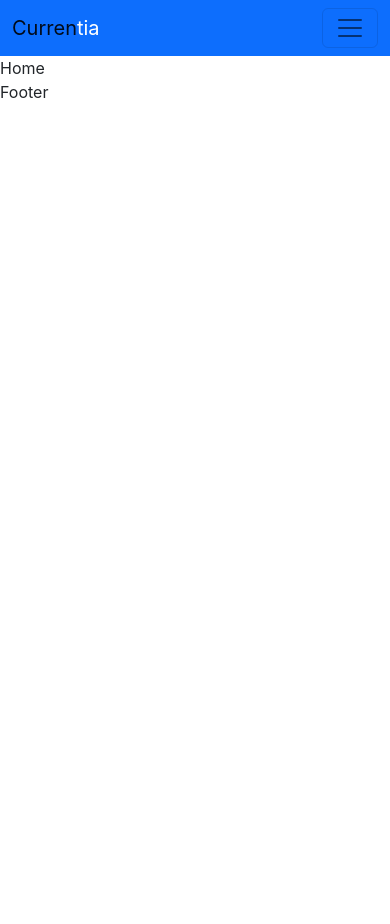
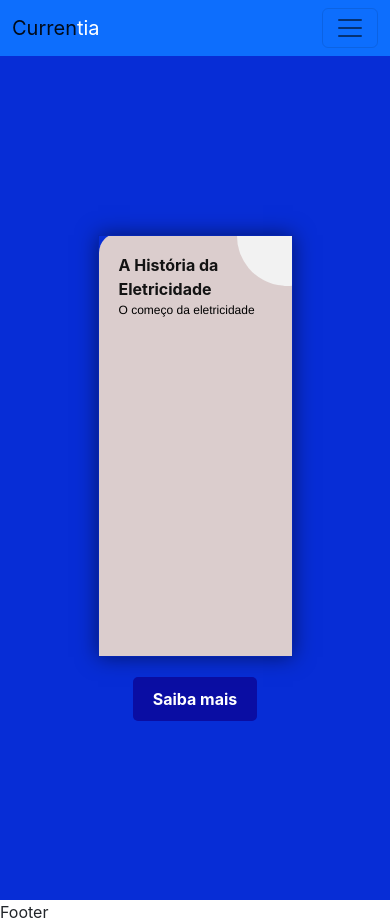
Before and after one commit to benetesla/currentia, a React (Create React App) app: page / in a window 390 px wide. Before the commit the page ends 844 px from the top, so only its background shows below. Built offline with nearby package versions, Linux system fonts and the light colour scheme.

Commit message:
Inicio da codificacao dos cards, criando a hero Sction em nossa home page, nessa pagina temos um cartao com alguns efeitos de pseudo elementos do css para da um upgrade no sistema, tambem temos o nosso primeiro link

```diff
--- a/package.json
+++ b/package.json
@@ -10,6 +10,8 @@
     "react-dom": "^18.2.0",
     "react-router-dom": "^6.8.2",
     "react-scripts": "5.0.1",
+    "tsparticles": "^2.9.3",
+    "tsparticles-engine": "^2.9.3",
     "web-vitals": "^2.1.4"
   },
   "scripts": {
--- /dev/null
+++ b/src/Components/hero/Hero.css
@@ -0,0 +1,194 @@
+.hero {
+    display: flex;
+    flex-direction: column;
+    justify-content: center;
+    align-items: center;
+    height: 100vh;
+    width: 100%;
+    background: #072dd6;
+}
+.hero .btn {
+    margin-top: 20px;
+    padding: 10px 20px;
+    border: none;
+    border-radius: 5px;
+    background: #0a0da3;
+    color: #fff;
+    font-size: 16px;
+    font-weight: bold;
+    cursor: pointer;
+    transition: all 0.3s ease;
+}
+.hero .btn:hover {
+    background: #0a0da3;
+    transform: scale(1.1);
+}
+.hero .btn a {
+    text-decoration: none;
+    color: #fff;
+}
+
+.card {
+    position: relative;
+    flex-direction: row;
+    width: 450px;
+    height: 450px;
+    color: #0a0da3;
+    background: #072dd6;
+    overflow: hidden;
+    border-radius: 20px;
+    margin: 0 auto;
+    box-shadow: 0 0 20px rgba(0, 0, 0, 0.5);
+    padding: 15px;
+    transition: transform .25s;
+    margin-top: 15px;
+
+}
+
+.temporary_text {
+    font-weight: bold;
+    font-size: 24px;
+    padding: 6px 12px;
+    color: #000000;
+
+}
+
+.temporary_text img {
+    width: 100%;
+    height: 100%;
+    border-radius: 5%;
+}
+
+.card_title {
+    font-weight: bold;
+}
+
+.card_content {
+    position: absolute;
+    left: 0;
+    bottom: 0;
+    /* edit the width to fit card */
+    width: 100%;
+    padding: 20px;
+    background: #dbcdcd;
+    border-top-left-radius: 20px;
+    /* edit here to change the height of the content box */
+    transform: translateY(150px);
+    transition: transform .25s;
+}
+
+.card_content::before {
+    content: '';
+    position: absolute;
+    top: -47px;
+    right: -45px;
+    width: 100px;
+    height: 100px;
+    transform: rotate(-175deg);
+    border-radius: 50%;
+    box-shadow: inset 48px 48px #f2f2f2;
+}
+
+.card_title {
+    color: #131313;
+    line-height: 15px;
+}
+
+.card_subtitle {
+    display: block;
+    font-size: 22px;
+    margin-bottom: 10px;
+    font-family: 'Franklin Gothic Medium', 'Arial Narrow', Arial, sans-serif
+    ;
+    color: #000000;
+    font-weight: 500;
+
+}
+
+.card_description {
+    font-size: 14px;
+    opacity: 0;
+    transition: opacity .5s;
+    font-family: 'Courier New', Courier, monospace;
+    color: #000000;
+    font-weight: 800;
+}
+
+.card:hover .card_content {
+    transform: translateY(0);
+}
+
+.card:hover .card_description {
+    opacity: 1;
+    transition-delay: .25s;
+}
+
+@media screen and (max-width: 768px) {
+    .card {
+        width: 50%;
+        height: 50%;
+        margin: 0;
+        border-radius: 0;
+    }
+
+    .card_content {
+        width: 100%;
+        padding: 20px;
+        background: #dbcdcd;
+        border-top-left-radius: 20px;
+        transform: translateY(150px);
+        transition: transform .25s;
+    }
+
+    .card_content::before {
+        content: '';
+        position: absolute;
+        top: -47px;
+        right: -45px;
+        width: 100px;
+        height: 100px;
+        transform: rotate(-175deg);
+        border-radius: 50%;
+        box-shadow: inset 48px 48px #f2f2f2;
+    }
+
+    .card_title {
+        color: #131313;
+        line-height: 15px;
+    }
+
+    .card_subtitle {
+        display: block;
+        font-size: 12px;
+        margin-bottom: 10px;
+    }
+
+    .card_description {
+        font-size: 14px;
+        opacity: 0;
+        transition: opacity .5s;
+    }
+
+    .card:hover .card_content {
+        transform: translateY(0);
+    }
+
+    .temporary_text {
+        font-weight: bold;
+        font-size: 24px;
+        padding: 6px 12px;
+        color: #000000;
+
+    }
+
+    .temporary_text img {
+        width: 150px;
+        height: 150px;
+        border-radius: 15%;
+    }
+    .hero .btn {
+        margin-top: 20px;
+    }
+
+
+}
--- a/src/Components/hero/Hero.jsx
+++ b/src/Components/hero/Hero.jsx
@@ -1,8 +1,40 @@
 import React from 'react'
+import './Hero.css'
+import Eltrici from '../../IMG/Eletri.jfif'
 
 const Hero = () => {
+
   return (
-    <div>Home</div>
+    <div className="hero">
+      <article className="card">
+        <div className="temporary_text">
+          <img src={Eltrici} alt="Eltrici" />
+        </div>
+        <div className="card_content">
+          <span className="card_title">
+            A História da Eletricidade
+          </span>
+          <span className="card_subtitle">
+            O começo da eletricidade
+            </span>
+          <p className="card_description">
+            A História da eletricidade tem
+            seu início no século VI a.C., na Grécia Antiga,
+            quando o filósofo Thales de Mileto, após descobrir
+            uma resina vegetal fóssil petrificada chamada
+            âmbar (elektron em grego), esfregou-a com
+            pele e lã de animais e pôde então observar
+            seu poder de atrair objetos leves como palhas,
+             fragmentos de madeira e penas.
+          </p>
+        </div>
+      </article>
+      <button className="btn btn-primary">
+        <a href="/history">Saiba mais</a>
+      </button>
+
+    </div>
+
   )
 }
 
```
Also changed, not shown: src/IMG/Eletri.jfif (added), 1 other file (tests, documents, lock files or other folders).
